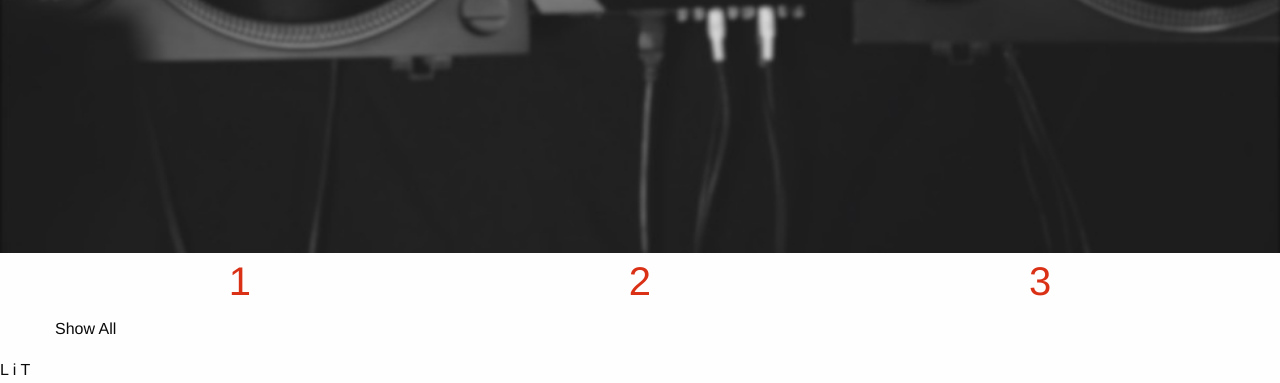
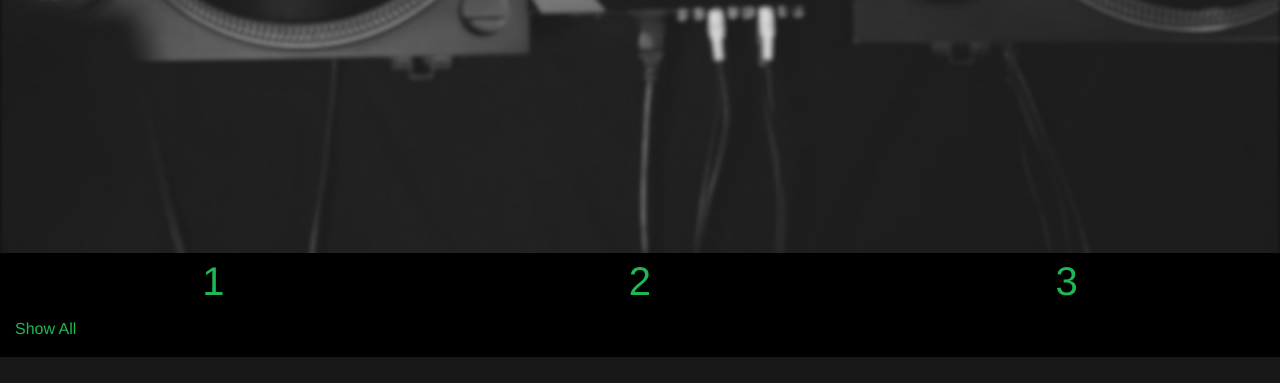
Before and after one commit to chaseWilliams/moodify, a Flask app: page /test in a window 1280 px wide. Shown: the part 572-955 px from the top of the page. After the commit the page ends 929 px from the top, so only its background shows below. Run offline with Flask 2, Linux system fonts and the light colour scheme; data that the repository does not hold is empty; parts of the project's set-up code (start-up, migrations or seed data) failed here and were passed over; some libraries are stand-ins or nearby versions.

Commit message:
updated color scheme; fixed show_all

```diff
--- a/static/app.css
+++ b/static/app.css
@@ -3,6 +3,10 @@
 .moodify {
     color: #1db954;
 
+}
+
+.songs {
+  background-color: black;
 }
 
 .callout.primary {
@@ -29,6 +33,10 @@
     background-size: cover;
 }
 
+#show_all {
+  color: #1db954;
+}
+
 .item {
 
 }
@@ -52,12 +60,12 @@
 
 h1 {
     font-size: 40px;
-    color: #da3116;
+    color: #1db954;
     text-align: center;
 }
 
 .list-item {
-
+  color: white;
 }
 .list-enter-active, .list-leave-active {
   transition: all 1s;
--- a/static/app.js
+++ b/static/app.js
@@ -4,7 +4,9 @@
     el: '#app',
     data: {
         playlists: [],
-        shortened_playlists: []
+        shortened_playlists: [],
+        display_playlists: [],
+        show_all: false
     },
     methods: {
         remove: function () {
@@ -14,19 +16,22 @@
             return Math.floor(Math.random() * this.playlists[0].length)
         },
         substantiate_shortened_playlists: function () {
-            new_playlists = this.playlists;
+            new_playlists = this.playlists.slice(0);
             for (i = 0; i < 15; i ++) {
                 new_playlists[i] = this.playlists[i].slice(0, 5);
             }
             this.$set(this, 'shortened_playlists', new_playlists);
-            this.set_display_playlist();
+            this.$set(this, 'display_playlists', this.shortened_playlists);
         },
-        set_display_playlist: function() {
-
+        switch_display_playlist: function() {
+          if (this.show_all) {
+            this.$set(this, 'display_playlists', this.shortened_playlists);
+            this.$set(this, 'show_all', false);
+          } else {
+            this.$set(this, 'display_playlists', this.playlists);
+            this.$set(this, 'show_all', true);
+          }
         },
-        show_all: function() {
-
-        }
     }
 });
 uri = '/retrieve?uid=bornofawesomeness&playlists=0,1,2,3,4,5,6,7,8,9,10,11,12,13,14';
--- a/static/callback.html
+++ b/static/callback.html
@@ -15,12 +15,12 @@
     </div>
 
 
-    <div class="row">
+    <div class="row expanded songs">
         <div class="small-4 columns">
             <h1> 1 </h1>
-            <button v-on:click="show_all">Show All</button>
+            <button v-on:click="switch_display_playlist" id="show_all">Show All</button>
             <transition-group name="list" tag="ul">
-                  <li v-for="item in shortened_playlists[0]" class="list-item" :key="item">
+                  <li v-for="item in display_playlists[0]" class="list-item" :key="item">
                       {{ item.track_name }}
                   </li>
             </transition-group>
@@ -42,8 +42,6 @@
             </ul>
         </div>
     </div>
-
-    <p> L i T</p>
 </div>
 <script src="/static/vue.js"></script>
 <script
```
